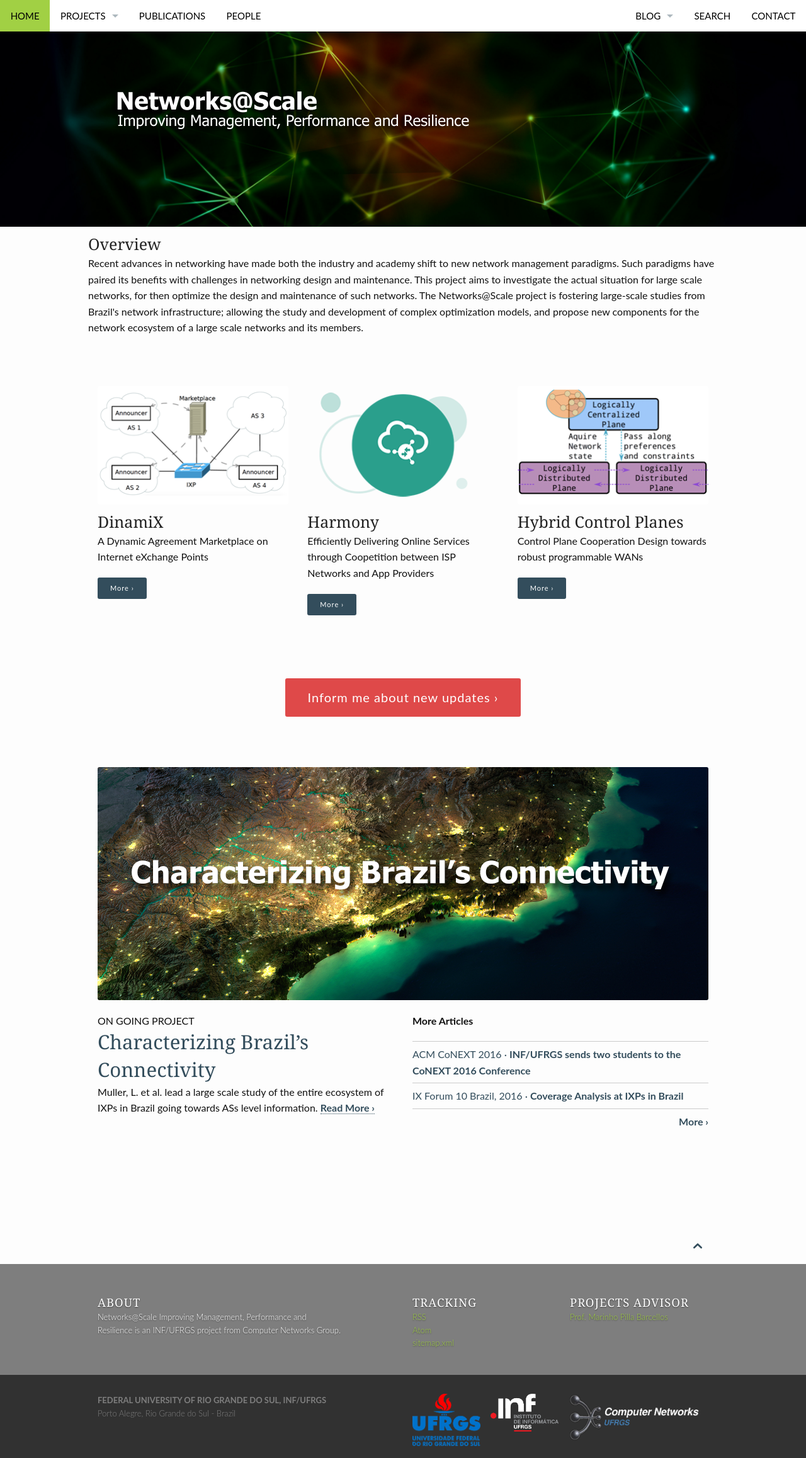
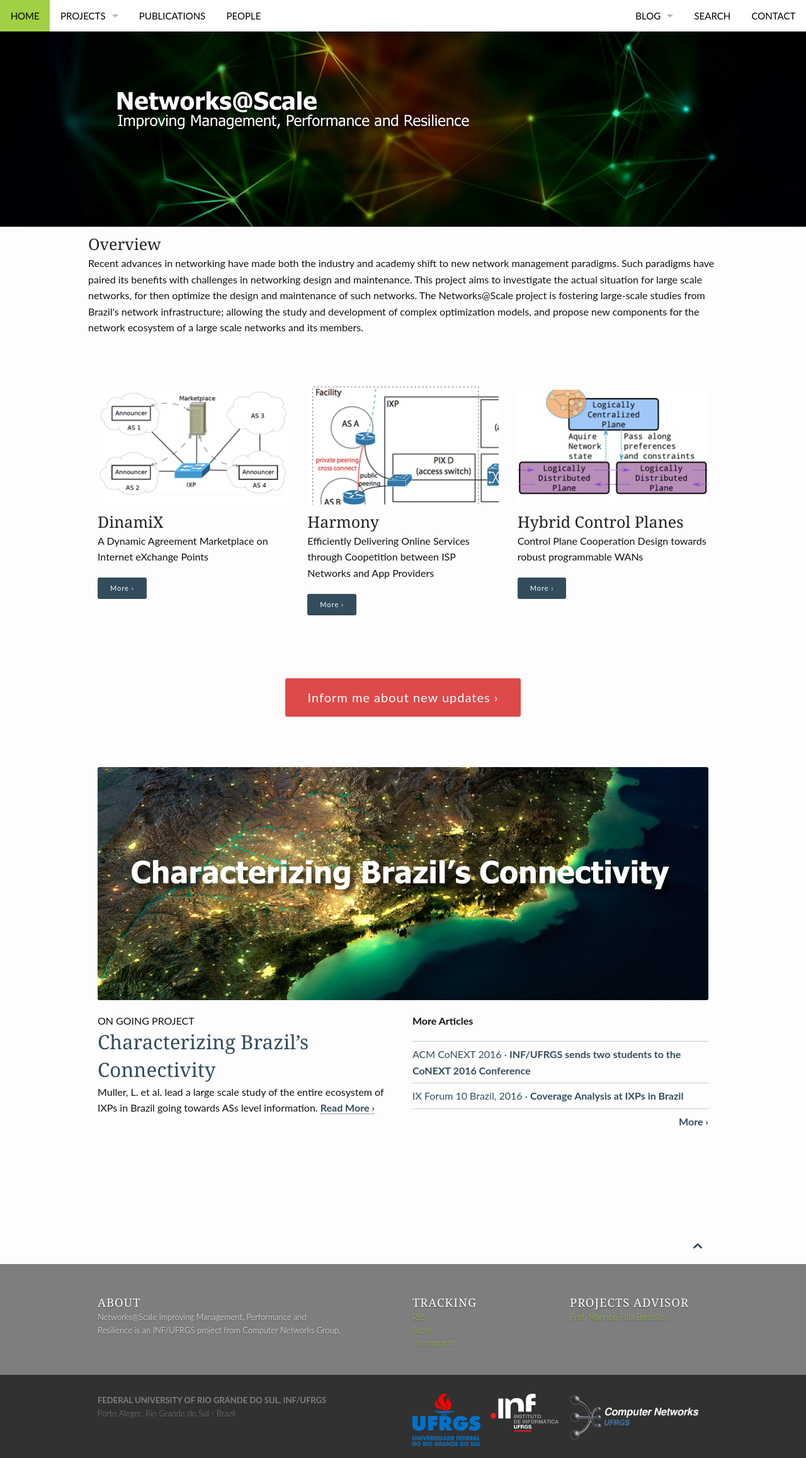
Before and after one commit to ufrgs-networks-group/networks-at-scale, a Jekyll site: the page built from pages/pages-root-folder/index.md, in a window 1280 px wide. Shown: the whole page at 63% size. Built offline with Jekyll 4.4.1, drawn with Linux system fonts in a browser that asks for light colours.

Commit message:
Update image logo Harmony

```diff
--- a/pages/pages-root-folder/index.md
+++ b/pages/pages-root-folder/index.md
@@ -20,7 +20,7 @@ widget1:
 widget2:
   title: "Harmony"
   url: 'https://ufrgs-networks-group.github.io/networks-at-scale/harmony/'
-  image: '/images/logo-harmony-site.png'
+  image: '/images/logo2-harmony-site.png'
   text: 'Efficiently Delivering Online Services through Coopetition between ISP Networks and App Providers'
 widget3:
   title: "Hybrid Control Planes"
```
Also changed, not shown: images/logo2-harmony-site.png (added).
